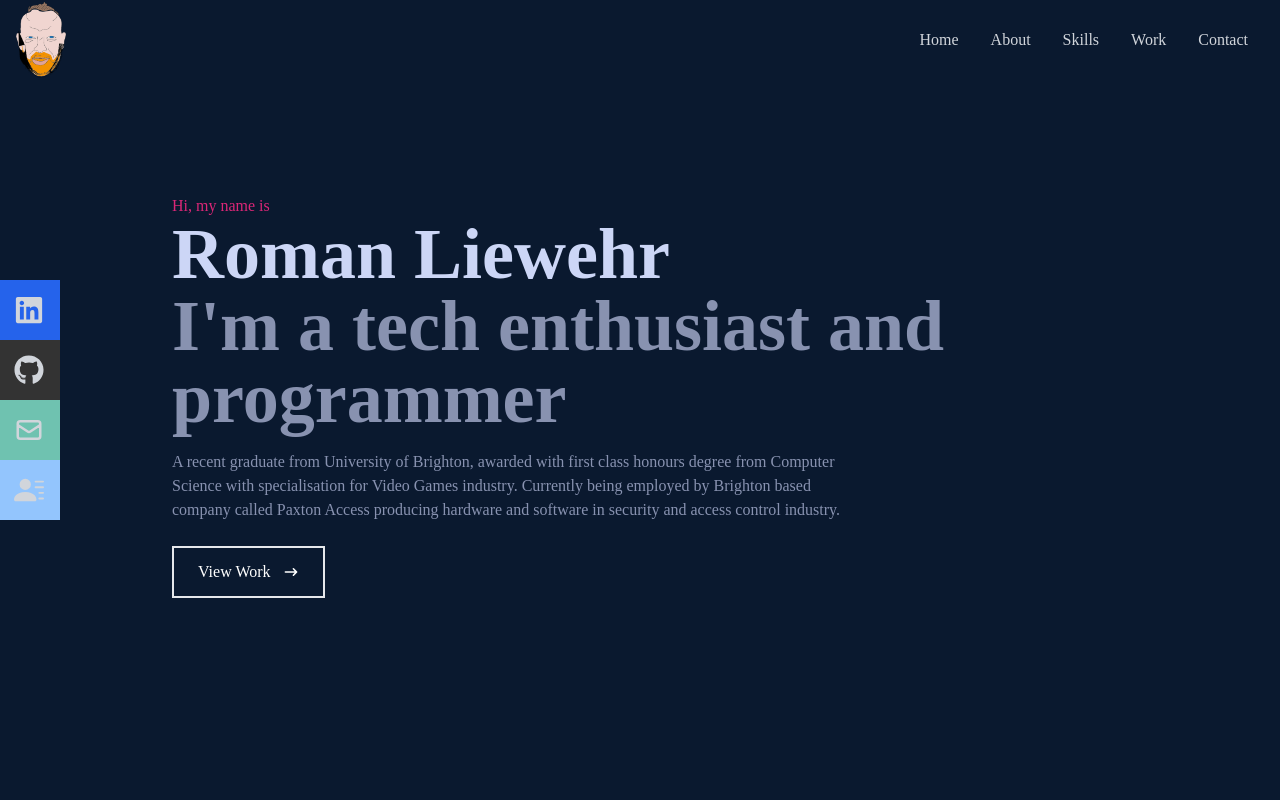
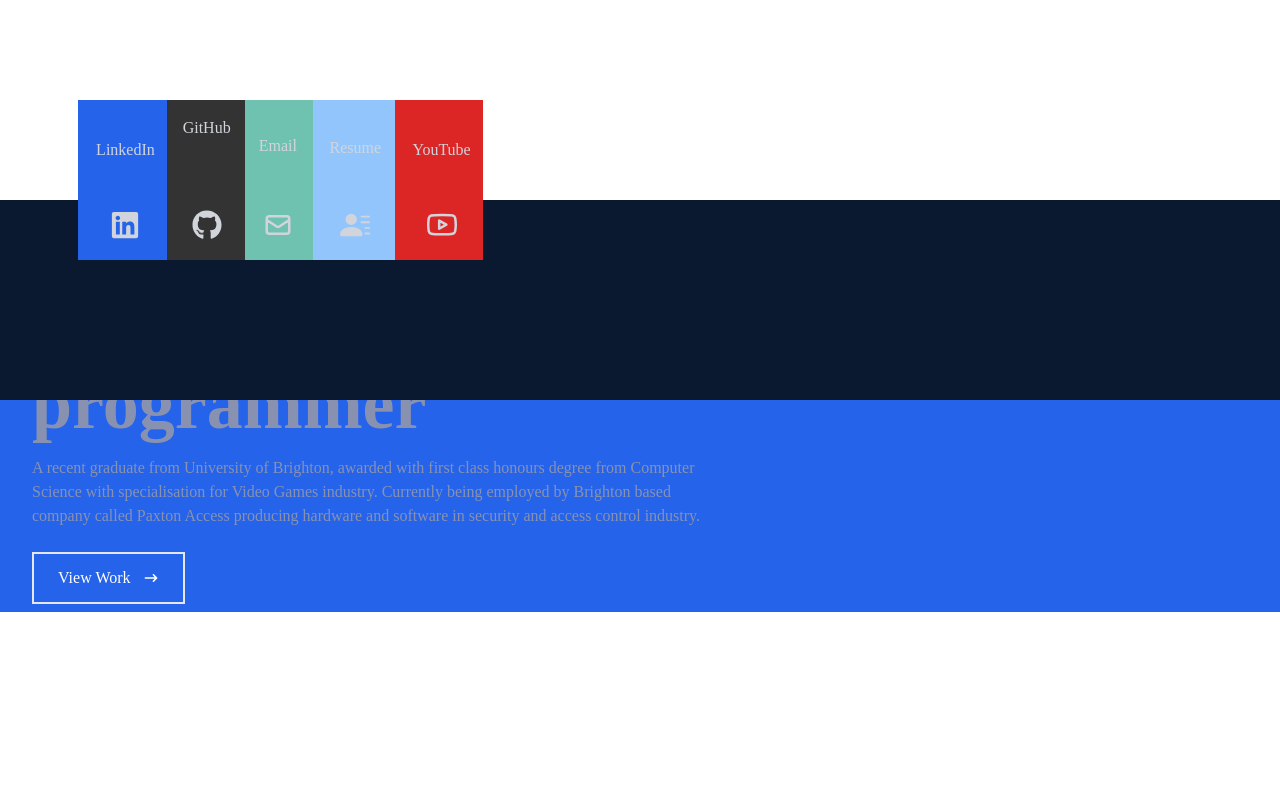
Before and after one commit to RomanLearnsHowToCode/ReactJS_Portfolio, a React (Create React App) app: page / in a window 1280 px wide. Shown: the top 800 px of the page. Built offline with nearby package versions, Linux system fonts and the light colour scheme.

Commit message:
Editing navbar and adding some style

```diff
--- a/src/App.js
+++ b/src/App.js
@@ -9,10 +9,7 @@ function App() {
   return (
     <div>
       <Navbar/>
-      <Home/>
-      <About/>
-      <Skills />
-      <Work />
+      <Home />
     </div>
   );
 }
--- a/src/components/Navbar.jsx
+++ b/src/components/Navbar.jsx
@@ -1,72 +1,71 @@
 import React, {useState} from 'react'
-import {FaBars, FaTimes, FaGithub, FaLinkedin} from 'react-icons/fa'
+import {FaGithub, FaLinkedin} from 'react-icons/fa'
+import {FiYoutube} from 'react-icons/fi'
 import {HiOutlineMail} from 'react-icons/hi'
 import {BsFillPersonLinesFill} from 'react-icons/bs'
-import Logo from '../assets/RPortrait.png'
 
 const Navbar = () => {
-    const [nav, setNav] = useState(false);
-    const handleClick = () => setNav(!nav);
 
     return (
-    <div className='fixed w-full h-[80px] flex justify-between items-center px-4 bg-[#0a192f] text-gray-300'>
-        <div>
-            <img src={Logo} alt="portrait" style={{width: '50px'}} />
+      <div className='fixed w-full h-[200px] items-center px-4 bg-[#0a192f] text-gray-300'>
+        <div className='flex flex-row ml-[5%]'>
+
+            <div className='w-[80] h-[160px] flex flex-row mt-[-100px] hover:mt-[0px] duration-300 bg-blue-600'>
+                <div className=' mt-[20%] ml-[20%]'>
+                    <p className='py-5'>LinkedIn</p>
+                </div>
+                <div className='mt-[110px] ml-[-50%]'>
+                        <FaLinkedin size={30}/>
+                    <a href="/">
+                    </a>
+                </div>
             </div>
 
-        {/* menu */}
-        <div className='hidden md:flex'>
-            <ul className='flex'>
-                <li>Home</li>
-                <li>About</li>
-                <li>Skills</li>
-                <li>Work</li>
-                <li>Contact</li>
-            </ul>
+            <div className='w-[80] h-[160px] flex flex-row mt-[-100px] hover:mt-[0px] duration-300 bg-[#333333]'>
+                <div className=' mt-[20%] ml-[20%]'>
+                    <p className=''>GitHub</p>
+                </div>
+                <div className='mt-[110px] ml-[-50%]'>
+                        <FaGithub size={30}/>
+                    <a href="/">
+                    </a>
+                </div>
             </div>
 
-        {/* hamburger */}
-        <div onClick={handleClick} className='md:hidden z-10'>
-            {!nav ? <FaBars /> : <FaTimes/>}
+            <div className='w-[80] h-[160px] flex flex-row mt-[-100px] hover:mt-[0px] duration-300 bg-[#6fc2b0]'>
+                <div className=' mt-[20%] ml-[20%]'>
+                    <p className='py-5'>Email</p>
+                </div>
+                <div className='mt-[110px] ml-[-50%]'>
+                        <HiOutlineMail size={30}/>
+                    <a href="/">
+                    </a>
+                </div>
             </div>
 
-        {/* mobile menu */}
-        <div className={!nav ? 'hidden' : 'absolute top-0 left-0 w-full h-screen bg-[#0a192f] flex flex-col justify-center items-center text-gray-300'}>
-            <ul>
-                <li className='py-6 text-4xl'>Home</li>
-                <li className='py-6 text-4xl'>About</li>
-                <li className='py-6 text-4xl'>Skills</li>
-                <li className='py-6 text-4xl'>Work</li>
-                <li className='py-6 text-4xl'>Contact</li>
-            </ul>
+            <div className='w-[80] h-[160px] flex flex-row mt-[-100px] hover:mt-[0px] duration-300 bg-blue-300'>
+                <div className=' mt-[20%] ml-[20%]'>
+                    <p className='py-5'>Resume</p>
+                </div>
+                <div className='mt-[110px] ml-[-50%]'>
+                        <BsFillPersonLinesFill size={30}/>
+                    <a href="/">
+                    </a>
+                </div>
             </div>
 
-        {/* social icons */}
-        <div className='hidden lg:flex fixed flex-col top-[35%] left-0'>
-            <ul>
-                <li className='w-[160px] h-[60px] flex justify-between items-center ml-[-100px] hover:ml-[0px] duration-300 bg-blue-600'>
-                    <a className=' flex justify-between items-center w-full text-gray-300' href="/">
-                        LinkedIn <FaLinkedin size={30}/>
+            <div className='w-[80] h-[160px] flex flex-row mt-[-100px] hover:mt-[0px] duration-300 bg-red-600'>
+                <div className=' mt-[20%] ml-[20%]'>
+                    <p className='py-5'>YouTube</p>
+                </div>
+                <div className='mt-[110px] ml-[-50%]'>
+                        <FiYoutube size={30}/>
+                    <a href="/">
                     </a>
-                </li>
-                <li className='w-[160px] h-[60px] flex justify-between items-center ml-[-100px] hover:ml-[0px] duration-300 bg-[#333333]'>
-                    <a className=' flex justify-between items-center w-full text-gray-300' href="/">
-                        GitHub <FaGithub size={30}/>
-                    </a>
-                </li>
-                <li className='w-[160px] h-[60px] flex justify-between items-center ml-[-100px] hover:ml-[0px] duration-300 bg-[#6fc2b0]'>
-                    <a className=' flex justify-between items-center w-full text-gray-300' href="/">
-                        Email <HiOutlineMail size={30}/>
-                    </a>
-                </li>
-                <li className='w-[160px] h-[60px] flex justify-between items-center ml-[-100px] hover:ml-[0px] duration-300 bg-blue-300'>
-                    <a className=' flex justify-between items-center w-full text-gray-300' href="/">
-                        Resume <BsFillPersonLinesFill size={30}/>
-                    </a>
-                </li>
-            </ul>
+                </div>
             </div>
 
+        </div>
       </div>
     )
 }
--- /dev/null
+++ b/src/components/footer.jsx
@@ -0,0 +1,9 @@
+import React from 'react'
+
+const footer = () => {
+  return (
+    <div>footer</div>
+  )
+}
+
+export default footer
--- a/src/components/home.jsx
+++ b/src/components/home.jsx
@@ -4,10 +4,10 @@ import {HiArrowNarrowRight} from 'react-icons/hi'
 /*bg-[#0a192f]*/
 const home = () => {
   return (
-    <div name='home' className='w-full h-screen bg-[#0a192f]'>
+    <div name='home' className='w-full mt-[200px] bg-blue-600'>
 
         {/* Container */}
-        <div className='max-w-[1000px] mx-auto px-8 flex flex-col justify-center h-full'>
+        <div className='max-w-[1000px] px-8 flex flex-col justify-center h-full'>
             <p className='text-pink-600'>Hi, my name is </p>
             <h1 className='text-4xl sm:text-7xl font-bold text-[#ccd6f6]'>Roman Liewehr </h1>
             <h2 className='text-4xl sm:text-7xl font-bold text-[#8892b0]'> I'm a tech enthusiast and programmer</h2>
```
Lines whose indentation alone changed are shown as unchanged.
